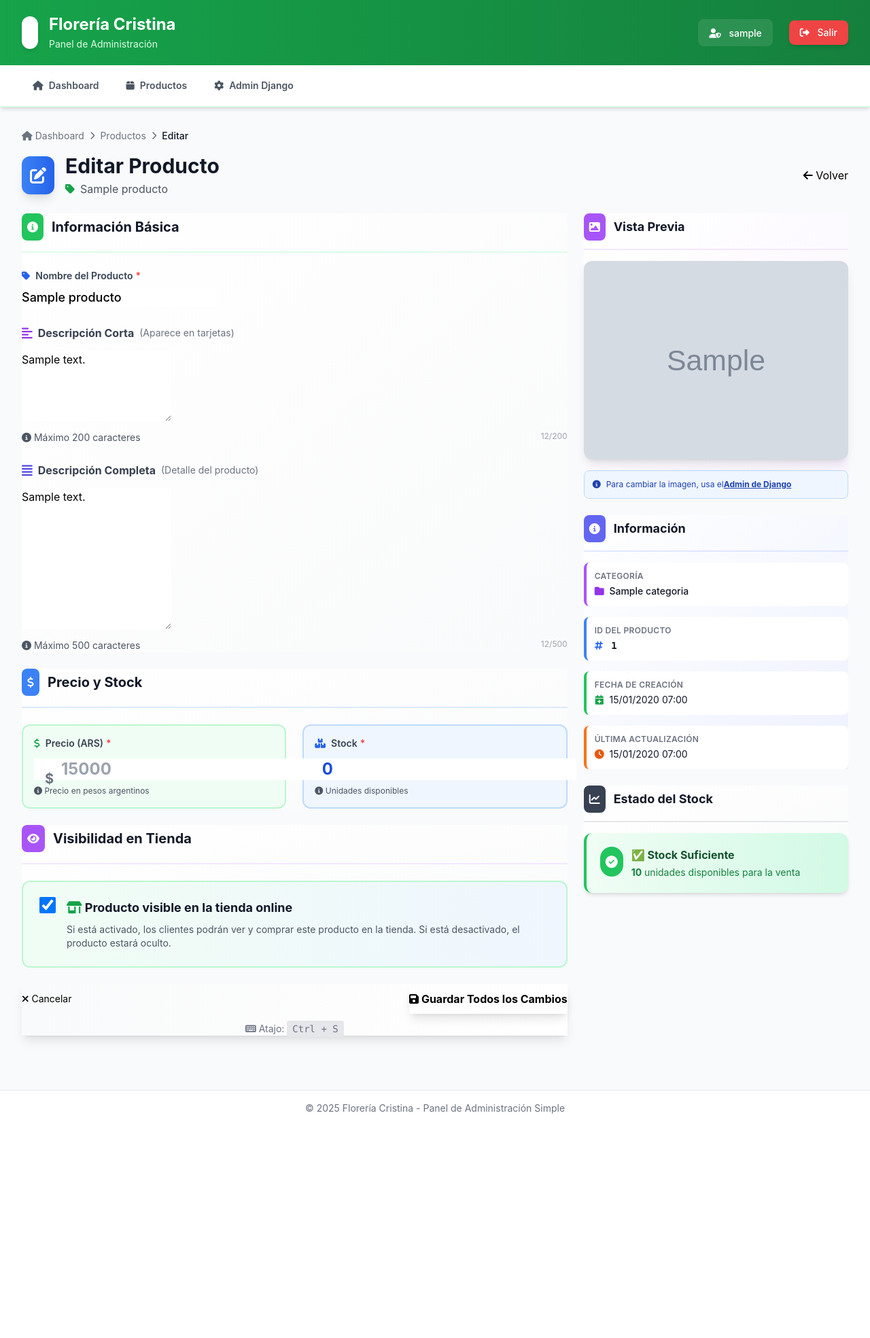
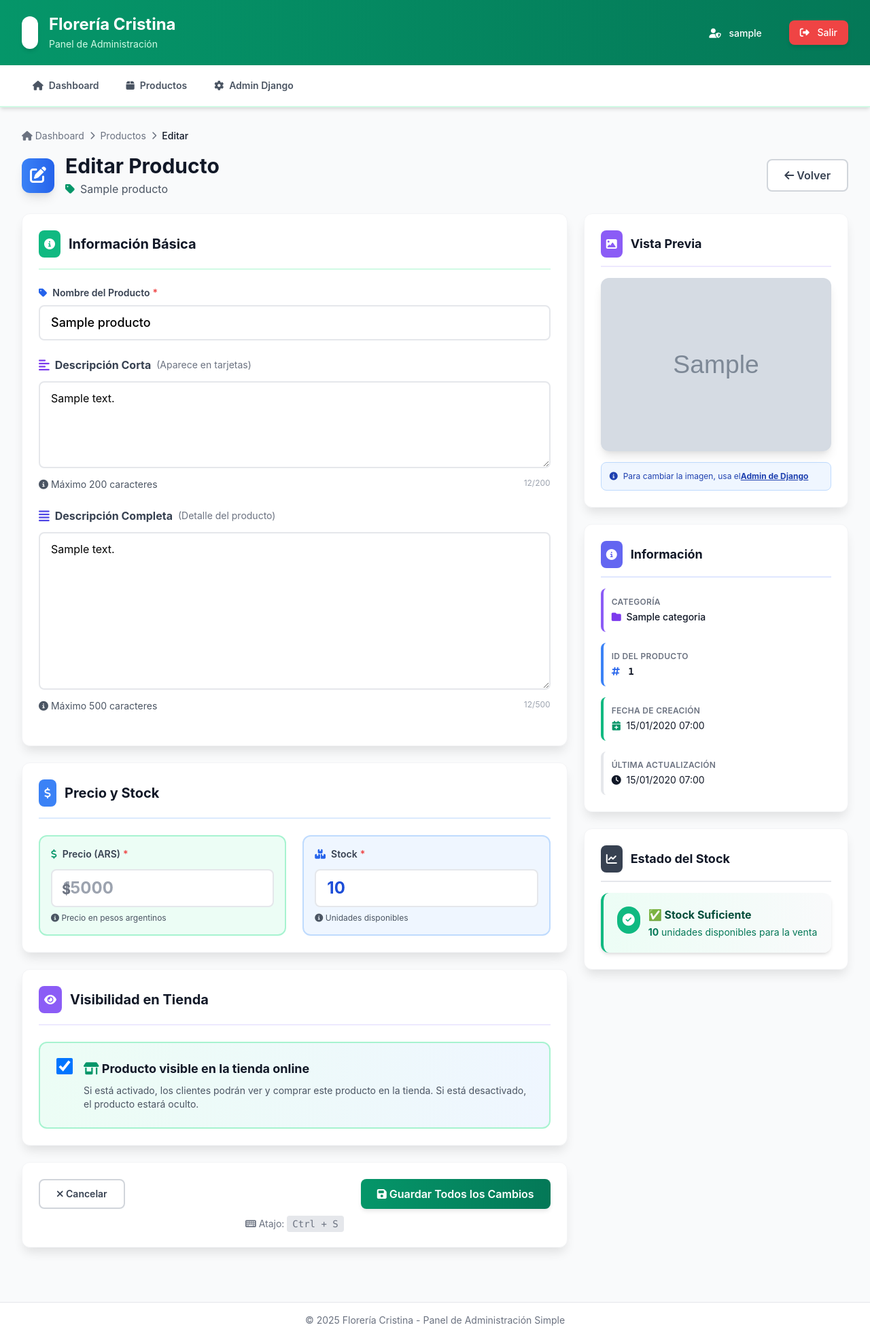
Before and after one commit to mazzuccoda/e-comerce-floreria, a Django app: page /admin-simple/productos/1/editar/ in a window 1280 px wide. Shown: the whole page at 68% size. Before the commit the page ends 1639 px from the top, so only its background shows below. Run offline with Django 5.2, Linux system fonts and the light colour scheme; a user stored in the database is signed in; tables that the repository leaves empty hold one stand-in row (values such as "Sample post"); grey boxes marked "Sample" are stand-in pictures; parts of the project's set-up code (start-up, migrations or seed data) failed here and were passed over; some libraries are stand-ins or nearby versions.

Commit message:
fix-critical-tailwind-cdn-error-produccion

```diff
--- a/admin_simple/templates/admin_simple/base.html
+++ b/admin_simple/templates/admin_simple/base.html
@@ -7,7 +7,7 @@
     <title>{% block title %}Admin Simple - Florería Cristina{% endblock %}</title>
 
     <!-- Tailwind CSS CDN -->
-    <script src="https://cdn.tailwindcss.com"></script>
+    <link href="https://cdn.jsdelivr.net/npm/tailwindcss@2.2.19/dist/tailwind.min.css" rel="stylesheet">
 
     <!-- Font Awesome -->
     <link rel="stylesheet" href="https://cdnjs.cloudflare.com/ajax/libs/font-awesome/6.4.0/css/all.min.css">
@@ -19,23 +19,76 @@
         }
 
         .btn-primary {
-            @apply bg-gradient-to-r from-green-600 to-green-700 hover:from-green-700 hover:to-green-800 text-white font-semibold py-2.5 px-6 rounded-lg shadow-md hover:shadow-lg transition-all duration-200 transform hover:-translate-y-0.5;
+            background: linear-gradient(to right, #059669, #047857);
+            color: white;
+            font-weight: 600;
+            padding: 0.625rem 1.5rem;
+            border-radius: 0.5rem;
+            box-shadow: 0 4px 6px -1px rgba(0, 0, 0, 0.1);
+            transition: all 0.2s;
+        }
+        .btn-primary:hover {
+            background: linear-gradient(to right, #047857, #065f46);
+            box-shadow: 0 10px 15px -3px rgba(0, 0, 0, 0.1);
+            transform: translateY(-2px);
         }
         .btn-secondary {
-            @apply bg-white hover:bg-gray-50 text-gray-700 font-semibold py-2.5 px-6 rounded-lg border-2 border-gray-300 hover:border-gray-400 transition-all duration-200;
+            background: white;
+            color: #374151;
+            font-weight: 600;
+            padding: 0.625rem 1.5rem;
+            border-radius: 0.5rem;
+            border: 2px solid #d1d5db;
+            transition: all 0.2s;
+        }
+        .btn-secondary:hover {
+            background: #f9fafb;
+            border-color: #9ca3af;
         }
         .btn-danger {
-            @apply bg-gradient-to-r from-red-600 to-red-700 hover:from-red-700 hover:to-red-800 text-white font-semibold py-2.5 px-6 rounded-lg shadow-md hover:shadow-lg transition-all duration-200;
+            background: linear-gradient(to right, #dc2626, #b91c1c);
+            color: white;
+            font-weight: 600;
+            padding: 0.625rem 1.5rem;
+            border-radius: 0.5rem;
+            box-shadow: 0 4px 6px -1px rgba(0, 0, 0, 0.1);
+            transition: all 0.2s;
         }
         .card {
-            @apply bg-white rounded-xl shadow-lg p-6 border border-gray-100 hover:shadow-xl transition-shadow duration-300;
+            background: white;
+            border-radius: 0.75rem;
+            box-shadow: 0 10px 15px -3px rgba(0, 0, 0, 0.1);
+            padding: 1.5rem;
+            border: 1px solid #f3f4f6;
+            transition: box-shadow 0.3s;
+        }
+        .card:hover {
+            box-shadow: 0 20px 25px -5px rgba(0, 0, 0, 0.1);
         }
         .input-field {
-            @apply w-full px-4 py-2.5 border-2 border-gray-200 rounded-lg focus:ring-2 focus:ring-green-500 focus:border-green-500 transition-all duration-200;
+            width: 100%;
+            padding: 0.625rem 1rem;
+            border: 2px solid #e5e7eb;
+            border-radius: 0.5rem;
+            transition: all 0.2s;
+        }
+        .input-field:focus {
+            outline: none;
+            border-color: #10b981;
+            box-shadow: 0 0 0 3px rgba(16, 185, 129, 0.1);
         }
 
         .stat-card {
-            @apply bg-gradient-to-br rounded-xl p-6 text-white shadow-lg hover:shadow-2xl transition-all duration-300 transform hover:-translate-y-1;
+            background: linear-gradient(to bottom right, var(--tw-gradient-stops));
+            border-radius: 0.75rem;
+            padding: 1.5rem;
+            color: white;
+            box-shadow: 0 10px 15px -3px rgba(0, 0, 0, 0.1);
+            transition: all 0.3s;
+        }
+        .stat-card:hover {
+            box-shadow: 0 20px 25px -5px rgba(0, 0, 0, 0.1);
+            transform: translateY(-4px);
         }
         .toggle-switch {
             position: relative;
```
